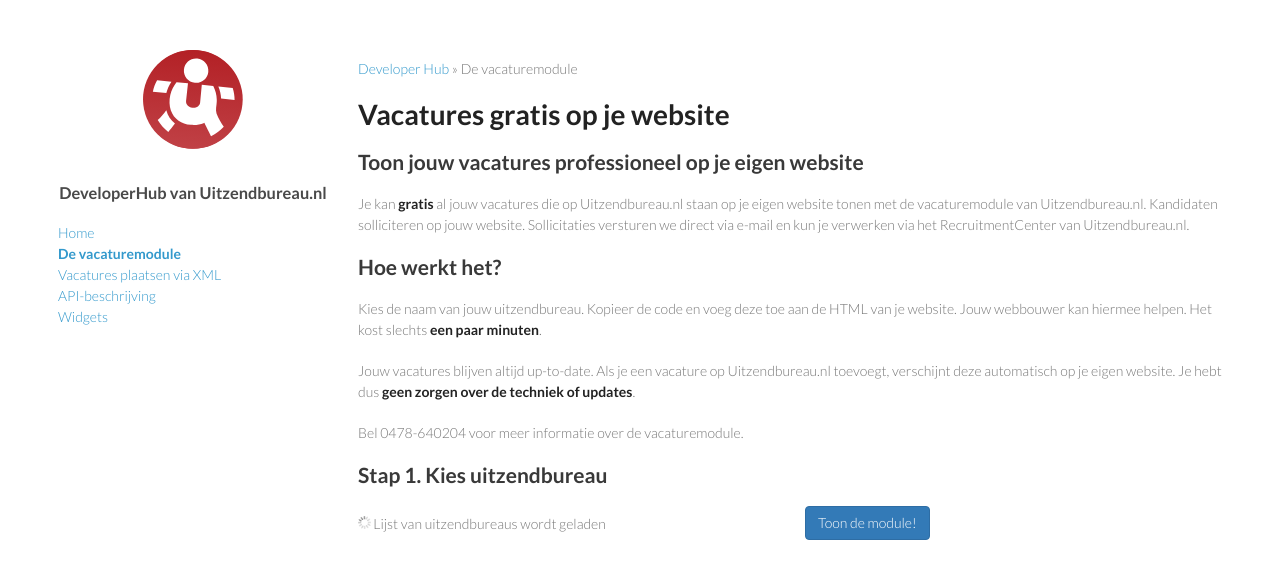
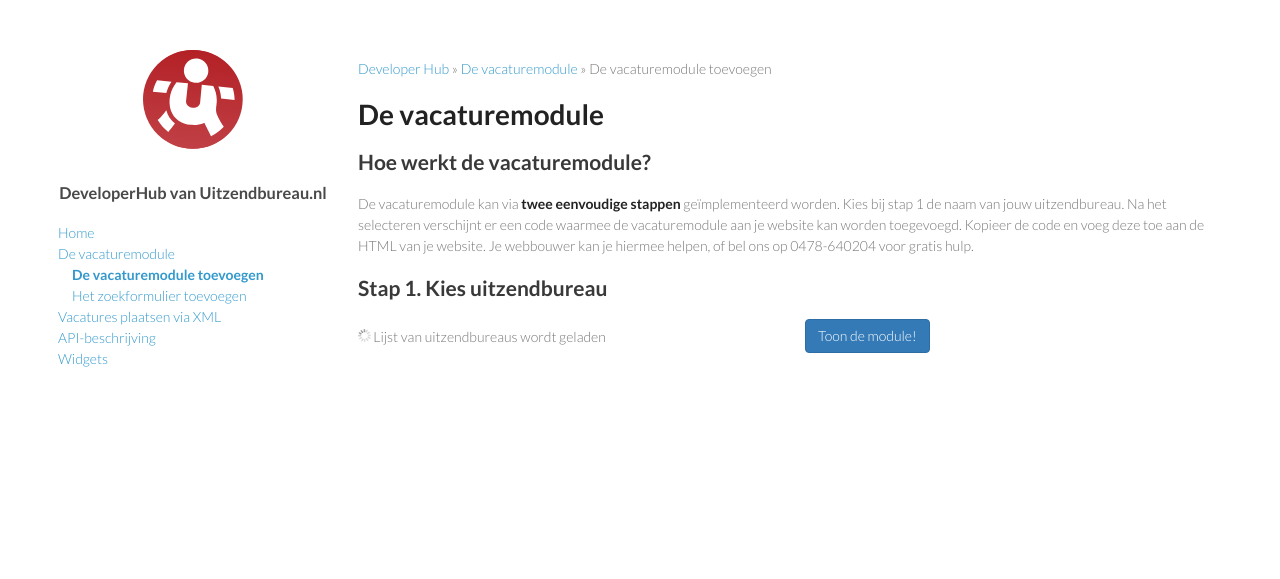
Before and after one commit to HippoHR/DeveloperHub, a Jekyll site: the page built from vacaturemodule/vacaturemodule.md, in a window 1280 px wide. Shown: the top 579 px of the page. Built offline with Jekyll 4.4.1, drawn with Linux system fonts in a browser that asks for light colours.

Commit message:
Indeling voor vacature module verandert en pagina voor zoekformulier toegevoegd.
Test Plan: Klik op de vacaturemodule in de developerhub. Klik op de link onder zoekformulier. Vul een Url in en druk op maak formulier.

Reviewers: #uitzendbureau.nl, claassen

Reviewed By: #uitzendbureau.nl, claassen

Differential Revision: http://phabricator.uzbdev.nl/D530

```diff
--- a/_data/menu.yml
+++ b/_data/menu.yml
@@ -1,7 +1,12 @@
 - text: Home
   url: /
 - text: De vacaturemodule
-  url: /vacaturemodule.html
+  url: /vacaturemodule/
+  subitems:
+    - text: De vacaturemodule toevoegen
+      url: /vacaturemodule/vacaturemodule.html
+    - text: Het zoekformulier toevoegen
+      url: /vacaturemodule/zoekformulier.html
 - text: Vacatures plaatsen via XML
   url: /jobs-xml/
   subitems:
--- a/vacaturemodule.md
+++ b/vacaturemodule/vacaturemodule.md
@@ -2,23 +2,15 @@
 layout: default
 ---
 
-[Developer Hub](/) &raquo; De vacaturemodule
+[Developer Hub](/) &raquo; [De vacaturemodule](/vacaturemodule/) &raquo; De vacaturemodule toevoegen
 
-# Vacatures gratis op je website
+# De vacaturemodule
 
-## Toon jouw vacatures professioneel op je eigen website
+## Hoe werkt de vacaturemodule?
 
-Je kan **gratis** al jouw vacatures die op Uitzendbureau.nl staan op je eigen website tonen met de vacaturemodule van Uitzendbureau.nl. Kandidaten solliciteren
-op jouw website. Sollicitaties versturen we direct via e-mail en kun je verwerken via het RecruitmentCenter van Uitzendbureau.nl.
-
-## Hoe werkt het?
-Kies de naam van jouw uitzendbureau. Kopieer de code en voeg deze toe aan de HTML van je website. Jouw webbouwer kan hiermee helpen. Het kost slechts **een paar
-minuten**.
-
-Jouw vacatures blijven altijd up-to-date. Als je een vacature op Uitzendbureau.nl toevoegt, verschijnt deze automatisch op je eigen website. Je hebt dus **geen
-zorgen over de techniek of updates**.
-
-Bel 0478-640204 voor meer informatie over de vacaturemodule.
+De vacaturemodule kan via **twee eenvoudige stappen** ge&iuml;mplementeerd worden. Kies bij stap 1 de naam van jouw uitzendbureau.
+Na het selecteren verschijnt er een code waarmee de vacaturemodule aan je website kan worden toegevoegd.
+Kopieer de code en voeg deze toe aan de HTML van je website. Je webbouwer kan je hiermee helpen, of bel ons op 0478-640204 voor gratis hulp.
 
 ## Stap 1. Kies uitzendbureau
 
@@ -56,4 +48,4 @@
 <script src="/javascripts/external/uri.js"></script>
 <script src="/javascripts/api-clients/uitzendbureau-nl-api.js"></script>
 <script src="/javascripts/widgets/recruiter.js"></script>
-<script src="/javascripts/widgets/job-module.js"></script>
+<script src="/javascripts/job-module/job-module.js"></script>
```
Also changed, not shown: index.md (+1 -1 lines), javascripts/job-module/search-form.js (added, +117 -0 lines), vacaturemodule/index.md (added, +32 -0 lines), vacaturemodule/zoekformulier.md (added, +61 -0 lines), widgets/vacaturewidget.md (+1 -1 lines), javascripts/job-module/job-module.js (renamed from javascripts/widgets/job-module.js).
